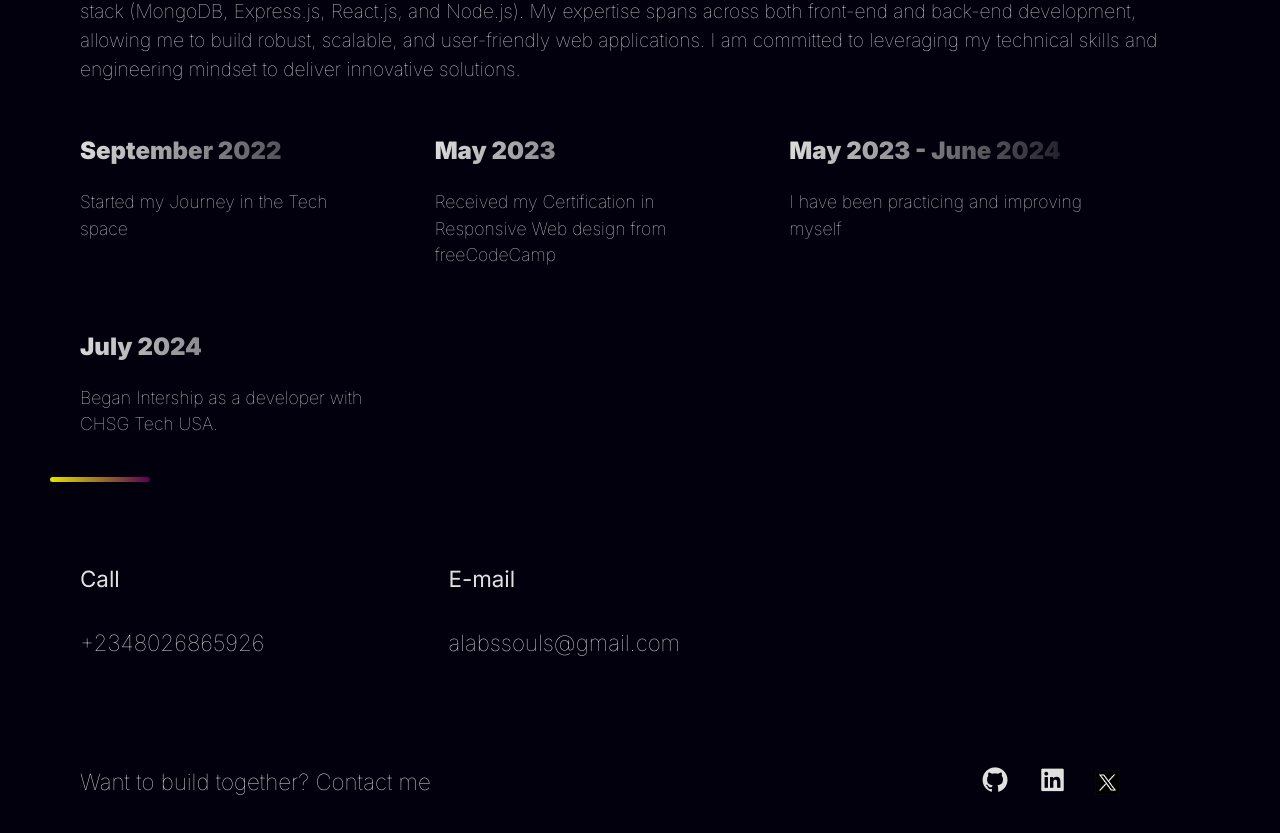
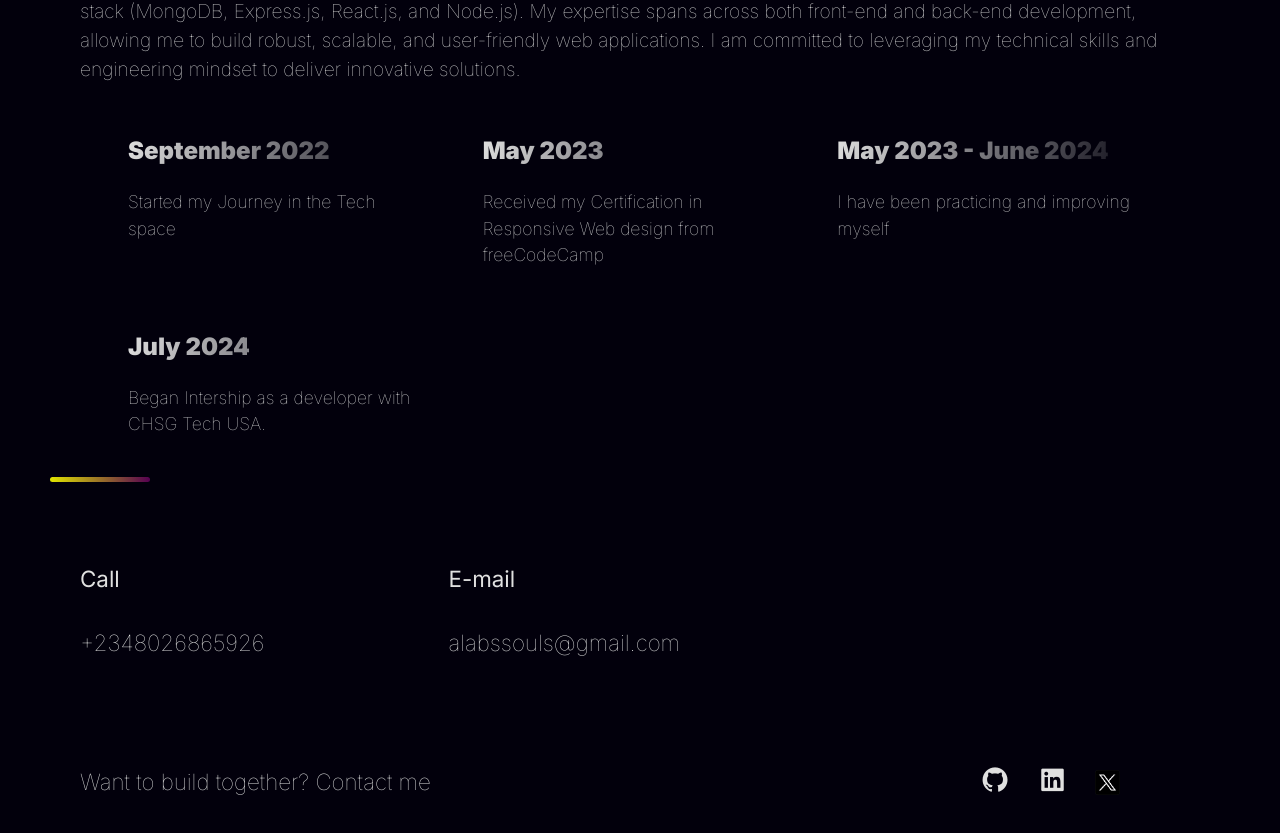
Before and after one commit to Ksohlo/solomonalabiportfolio, a React (Vite) app: page / in a window 1280 px wide. Shown: the part 3099-3932 px from the top of the page. Built offline with nearby package versions, Linux system fonts and the light colour scheme.

Commit message:
minor changes2

```diff
--- a/src/components/About.scss
+++ b/src/components/About.scss
@@ -30,7 +30,7 @@ $bg2: rgb(24, 21, 43);
 }
 .journeys{
     width: 80%;
-    margin: 50px 80px 20px;
+    margin: 50px auto 20px;
     display: flex;
     flex-direction: row;
 }
```
